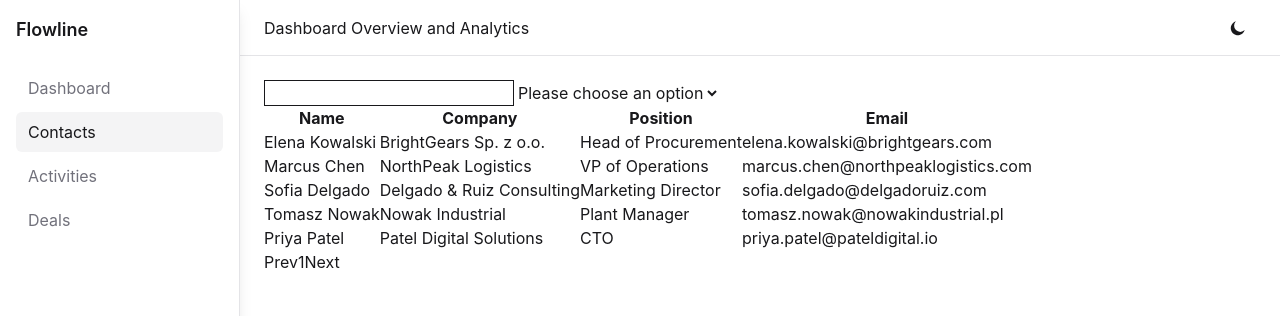
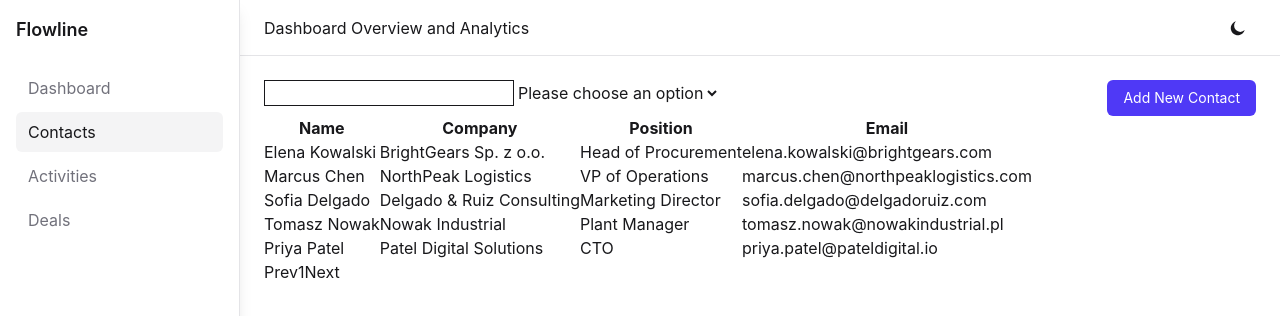
Before and after one commit to FiratCanTas/flowline, a React (Vite) app: page /contacts in a window 1280 px wide. Shown: the top 316 px of the page. Built offline with nearby package versions, Linux system fonts and the light colour scheme.

Commit message:
feat: add new contact option

```diff
--- a/src/pages/Contacts.jsx
+++ b/src/pages/Contacts.jsx
@@ -92,6 +92,8 @@ const Contacts = () => {
 
   return (
     <div>
+      <div className="flex justify-between">
+        <div>
           <input
             type="text"
             name="search"
@@ -104,6 +106,15 @@ const Contacts = () => {
             <option value="asc">ASC</option>
             <option value="desc">DESC</option>
           </select>
+        </div>
+
+        <Link
+          className="bg-accent text-accent-foreground hover:bg-accent-hover focus-visible:outline-focus-ring rounded-md px-4 py-2 text-sm outline-offset-2"
+          to="./new"
+        >
+          Add New Contact
+        </Link>
+      </div>
 
       <div className="flex flex-col gap-3 md:hidden">
         {emptyMessage ? (
```
Lines whose indentation alone changed are shown as unchanged.
